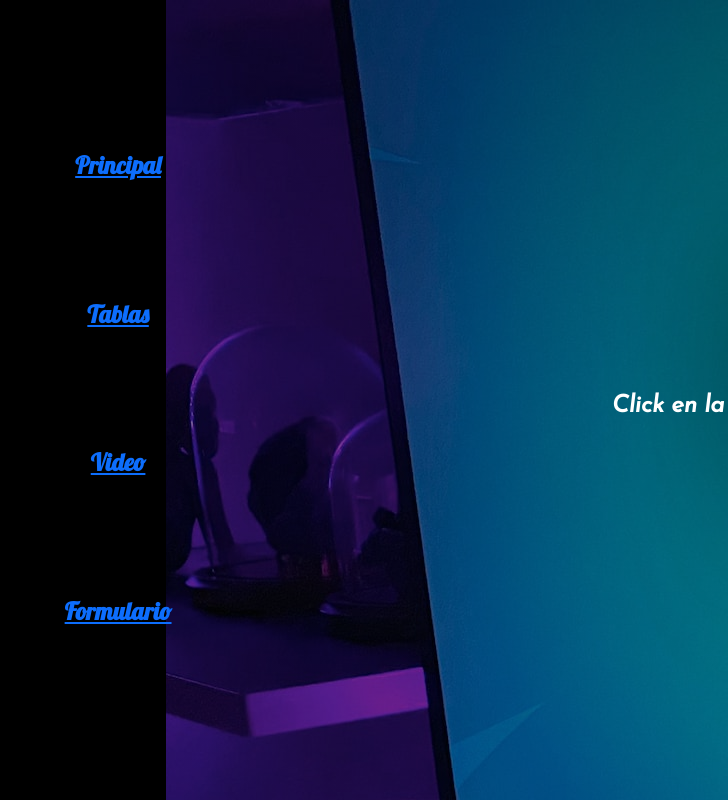
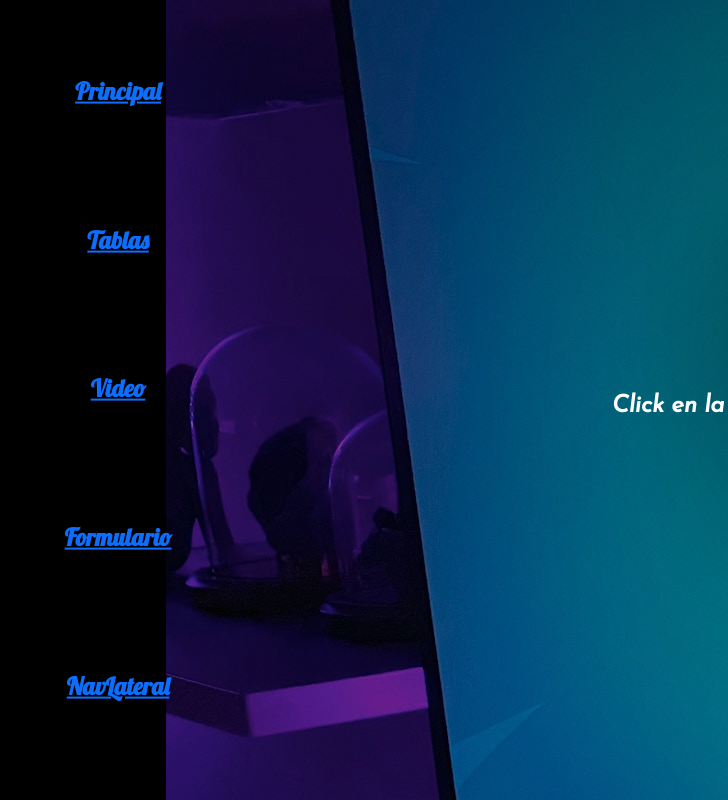
Before and after one commit to Selenaerazo/selenadtroya.github.io, a plain HTML site: page navlateral.html in a window 1280 px wide. Shown: the full height of the page, 0-728 px from the left. Drawn offline with nearby package versions, Linux system fonts and the light colour scheme.

Commit message:
Update navlateral.html

```diff
--- a/navlateral.html
+++ b/navlateral.html
@@ -27,11 +27,11 @@
     <aside class="sidebar">
       <nav class="nav">
         <ul>
-
-          <li><a href="index.html">Principal</a></li>
-          <li><a href="#">Tablas</a></li>
-          <li><a href="#">Video</a></li>
-          <li><a href="#">Formulario</a></li>
+      <li><a href="index.html">Principal</a></li>
+      <li><a  href="tablas.html">Tablas</a></li>
+      <li><a href="video.html">Video</a></li>
+      <li><a href="formulario.html">Formulario</a></li>
+      <li><a href="navlateral.html">NavLateral</a></li>
         </ul>
       </nav>
     </aside>
```
